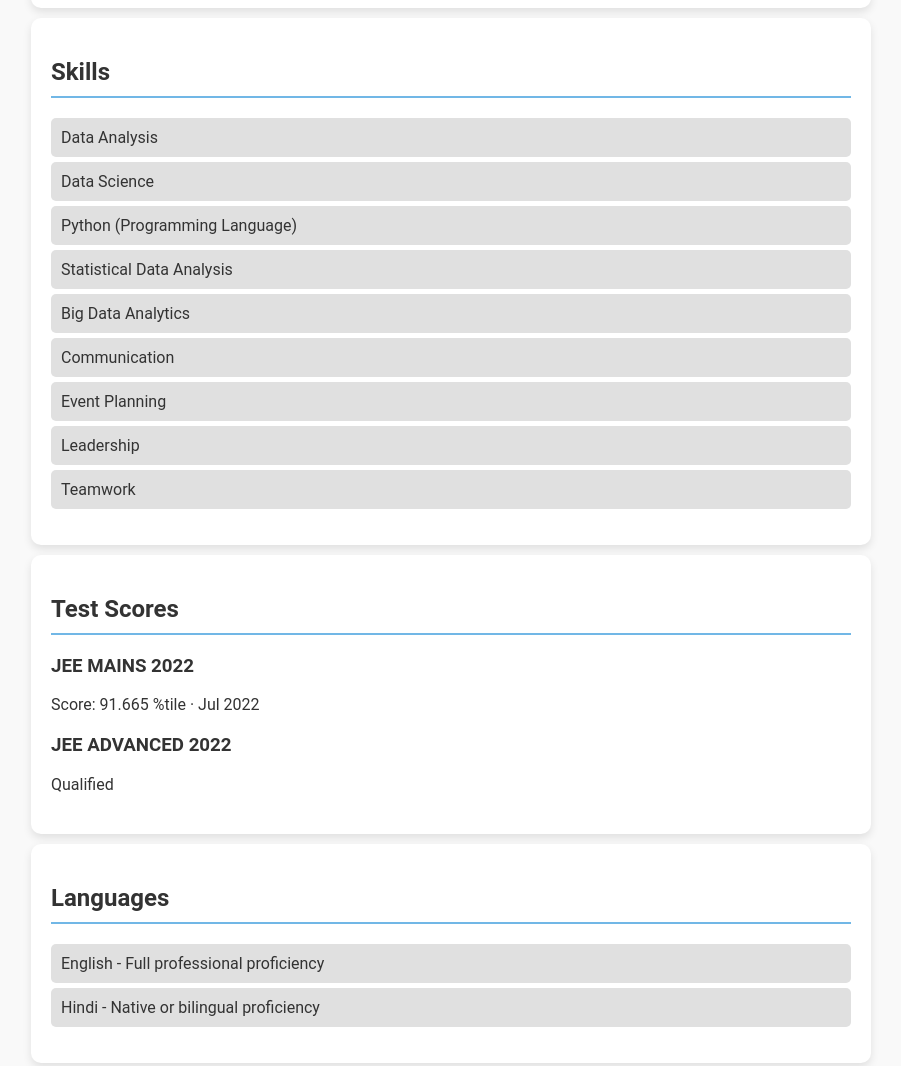
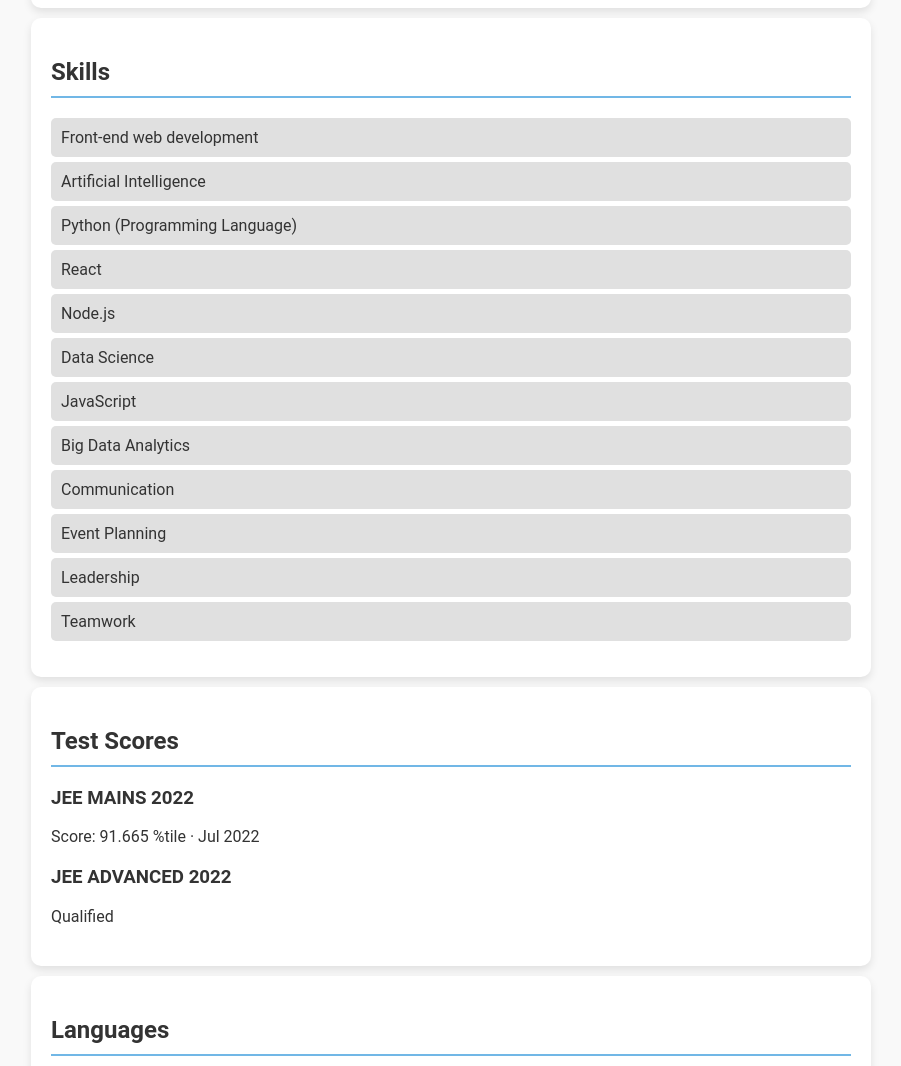
Before and after one commit to uranium1789/resume_manish_raj, a plain HTML site: page index.html in a window 1280 px wide. Shown: the part 1268-2334 px from the top of the page, without its empty margins (189-1090 px from the left). Drawn offline with Linux system fonts and the light colour scheme; a script that the page names is missing.

Commit message:
Update index.html

```diff
--- a/index.html
+++ b/index.html
@@ -56,10 +56,13 @@
     <section id="skills" class="skills">
         <h2>Skills</h2>
         <ul>
-            <li>Data Analysis</li>
+            <li>Front-end web development</li>
+            <li>Artificial Intelligence</li>
+            <li>Python (Programming Language)</li>
+            <li>React </li>
+            <li>Node.js</li>
             <li>Data Science</li>
-            <li>Python (Programming Language)</li>
-            <li>Statistical Data Analysis</li>
+            <li>JavaScript</li>
             <li>Big Data Analytics</li>
             <li>Communication</li>
             <li>Event Planning</li>
@@ -100,6 +103,7 @@
     </section>
     <footer>
         <p>Contact: <a href="mailto:manish_2312res370@iitp.ac.in">manish_2312res370@iitp.ac.in</a></p>
+        <p> <a href="mailto:manishraj.datascholar@gmail.com">manishraj.datascholar@gmail.com</a></p>
     </footer>
     <script src="script.js"></script>
 </body>
```
